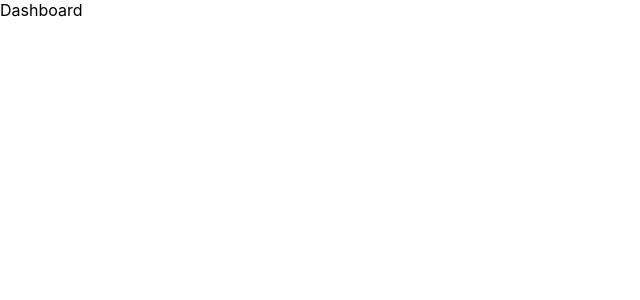
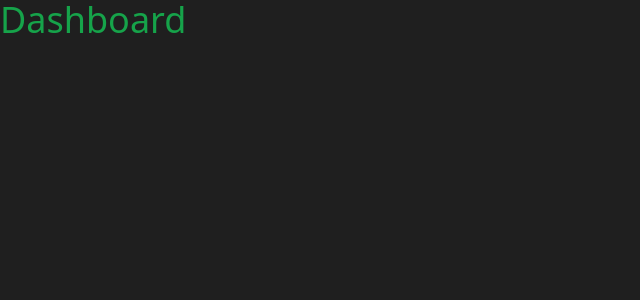
Before and after one commit to ChavinduRansara/Weather-application, a React (Create React App) app: page / in a window 1280 px wide. Shown: the top 300 px of the page, without its empty margins (0-640 px from the left). Built offline with nearby package versions, Linux system fonts and the light colour scheme.

Commit message:
added tailwind css

```diff
--- a/package.json
+++ b/package.json
@@ -35,5 +35,8 @@
       "last 1 firefox version",
       "last 1 safari version"
     ]
+  },
+  "devDependencies": {
+    "tailwindcss": "^3.3.3"
   }
 }
--- /dev/null
+++ b/src/App.css
@@ -0,0 +1,44 @@
+@tailwind base;
+@tailwind components;
+@tailwind utilities;
+
+/* fonts */
+@import url('https://fonts.googleapis.com/css2?family=Roboto:ital,wght@0,100;0,300;0,400;0,500;0,700;0,900;1,100;1,300;1,400;1,500;1,700;1,900&display=swap');
+@import url('https://fonts.googleapis.com/css2?family=Poppins:ital,wght@0,100;0,200;0,300;0,400;0,500;0,600;0,700;0,800;0,900;1,100;1,200;1,300;1,400;1,500;1,600;1,700;1,800;1,900&display=swap');
+
+*{
+  scroll-behavior: smooth;
+}
+body {
+  font-family: system-ui, -apple-system, BlinkMacSystemFont, "Segoe UI", Roboto,
+    Oxygen, Ubuntu, Cantarell, "Open Sans", "Helvetica Neue", sans-serif;
+    background: #F6F6F5;
+    scroll-behavior: smooth;
+}
+input,select{
+  outline: none;
+}
+.batch_heart{
+  background: tomato;
+  width: 15px;
+  height: 15px;
+  display: flex;
+  align-items: center;
+  justify-content: center;
+  border-radius: 100%;
+  position: absolute;
+  right: -24%;
+  top: -9%;
+  cursor: pointer;
+}
+/* Chrome, Safari, Edge, Opera */
+input::-webkit-outer-spin-button,
+input::-webkit-inner-spin-button {
+  -webkit-appearance: none;
+  margin: 0;
+}
+
+/* Firefox */
+input[type=number] {
+  -moz-appearance: textfield;
+}
--- a/src/App.js
+++ b/src/App.js
@@ -1,3 +1,4 @@
+import "./App.css";
 import {BrowserRouter, Routes, Route} from 'react-router-dom';
 import {
   Dashboard,
--- a/src/Screens/Dashboard.jsx
+++ b/src/Screens/Dashboard.jsx
@@ -2,7 +2,11 @@ import React from 'react'
 
 function Dashboard() {
   return (
-    <div>Dashboard</div>
+    <div
+        className="bg-cover bg-[#1F1F1F] bg-center bg-no-repeat h-screen"
+      >
+            <h1 className="text-4xl text-green-600 ">Dashboard</h1>
+    </div>
   )
 }
 
--- /dev/null
+++ b/tailwind.config.js
@@ -0,0 +1,8 @@
+/** @type {import('tailwindcss').Config} */
+module.exports = {
+  content: ["./src/**/*.{html,js,jsx}"],
+  theme: {
+    extend: {},
+  },
+  plugins: [],
+}
```
Also changed, not shown: 1 other file (tests, documents, lock files or other folders).
